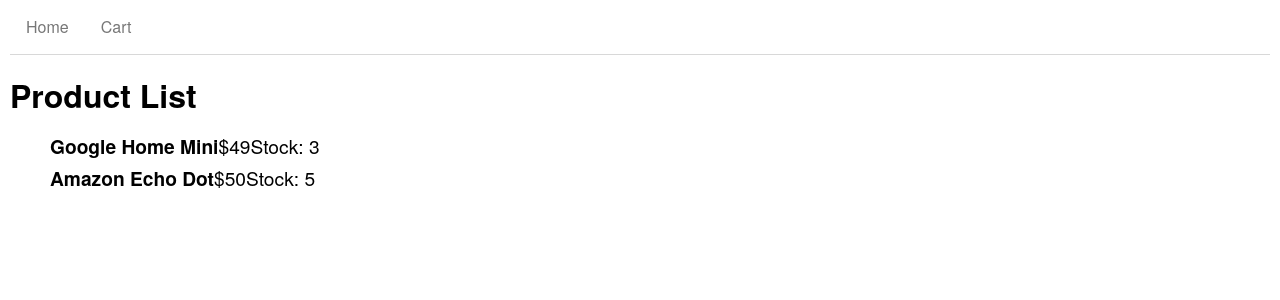
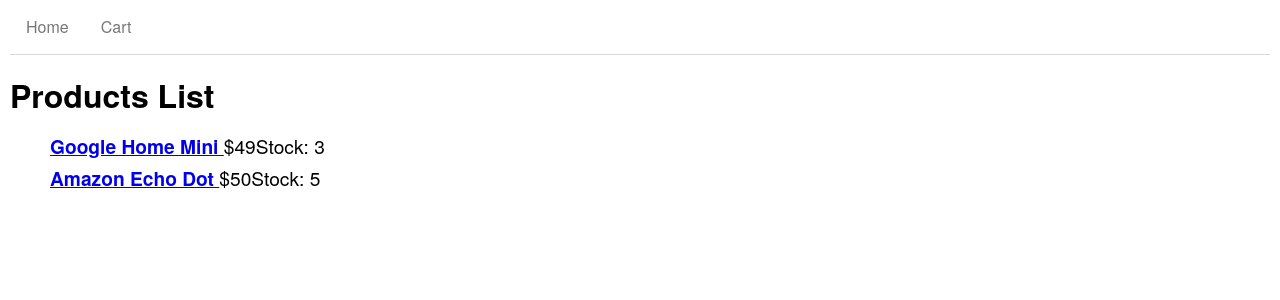
Before and after one commit to teinen/vuex-practice, a Vue app: page / in a window 1280 px wide. Shown: the top 300 px of the page. Built offline with nearby package versions, Linux system fonts and the light colour scheme.

Commit message:
Add product page

```diff
--- a/src/App.vue
+++ b/src/App.vue
@@ -3,7 +3,9 @@
     <div class="header">
       <header-bar></header-bar>
     </div>
-    <router-view></router-view>
+    <div class="main">
+      <router-view></router-view>
+    </div>
   </div>
 </template>
 
@@ -11,10 +13,10 @@
 import Header from '@/components/Header'
 
 export default {
+  name: 'app',
   components: {
     'header-bar': Header
   },
-  name: 'app'
 }
 </script>
 
@@ -25,6 +27,9 @@
 
 .app {
   padding: 10px;
+}
+
+.main {
 
 }
 </style>
--- a/src/pages/HomePage.vue
+++ b/src/pages/HomePage.vue
@@ -1,11 +1,16 @@
 <template>
   <div>
-    <h1>Product List</h1>
+    <h1>Products List</h1>
     <ul>
-      <li v-for="item in items" :key=item.id>
-        <span class="name">{{ item.name }}</span>
-        <span class="price">{{ item.price }}</span>
-        <span class="stock">{{ item.stock }}</span>
+      <li v-for="product in products" :key=product.id>
+        <router-link
+          :to="{name: 'product', params: {id: product.id}}"
+          class="name"
+        >
+          {{ product.name }}
+        </router-link>
+        <span class="price">{{ product.price }}</span>
+        <span class="stock">{{ product.stock }}</span>
       </li>
     </ul>
   </div>
@@ -15,7 +20,7 @@
 export default {
   data () {
     return {
-      items: [
+      products: [
         {
           id: 1,
           name: 'Google Home Mini',
--- /dev/null
+++ b/src/pages/ProductPage.vue
@@ -0,0 +1,16 @@
+<template>
+  <div>
+    <h1>Product Page</h1>
+    <span class="name">{{ name }}</span>
+  </div>
+</template>
+
+<script>
+export default {
+  props: ['name']
+}
+</script>
+
+<style lang="scss">
+
+</style>
--- a/src/router/routes.js
+++ b/src/router/routes.js
@@ -3,6 +3,7 @@
 
 import HomePage from '@/pages/HomePage'
 import CartPage from '@/pages/CartPage'
+import ProductPage from '@/pages/ProductPage'
 
 Vue.use(VueRouter)
 
@@ -18,6 +19,11 @@
       path: '/cart',
       component: CartPage
     },
+    {
+      name: 'product',
+      path: '/product/:id',
+      component: ProductPage
+    },
   ]
 })
 
```
